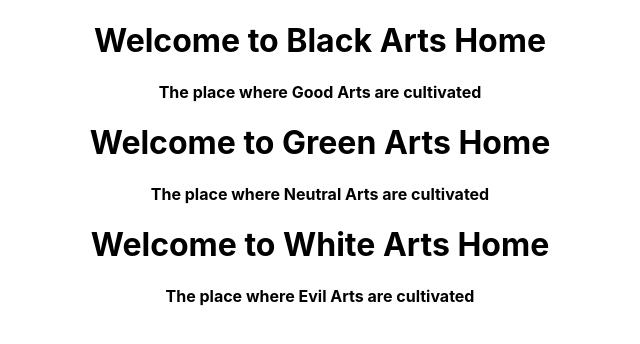
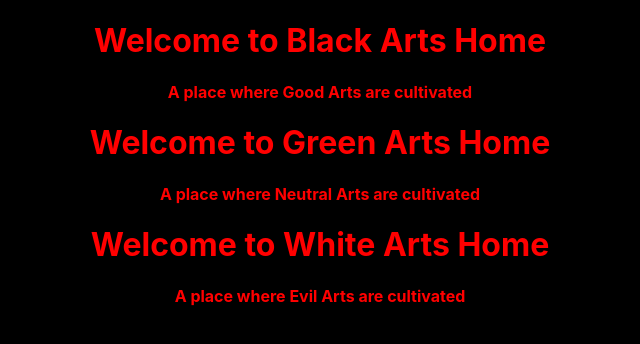
Before and after one commit to Carlj0666/black-arts-collection, a React (Create React App) app: page / in a window 1280 px wide. Shown: the top 344 px of the page, without its empty margins (320-960 px from the left). Built offline with nearby package versions, Linux system fonts and the light colour scheme.

Commit message:
small styling changes

```diff
--- a/src/Homepage.js
+++ b/src/Homepage.js
@@ -8,16 +8,20 @@
 
 // export default Homepage
 import React from 'react';
+import './App.css';
 
 class Homepage extends React.Component{
 
-
+    state = {
+        color: 'red',
+        on: true
+    }
 
     render(){
         return(
-            <div>
+            <div style={{color: this.state.color}}>
                 <h1>Welcome to {this.props.color} Arts Home</h1>
-                <h4>The place where {this.props.alignment} Arts are cultivated</h4>
+                <h4>A place where {this.props.alignment} Arts are cultivated</h4>
             </div>
         )
     }
--- a/src/index.css
+++ b/src/index.css
@@ -3,6 +3,7 @@ body {
   font-family: -apple-system, BlinkMacSystemFont, 'Segoe UI', 'Roboto', 'Oxygen',
     'Ubuntu', 'Cantarell', 'Fira Sans', 'Droid Sans', 'Helvetica Neue',
     sans-serif;
+    background-color: black;
   -webkit-font-smoothing: antialiased;
   -moz-osx-font-smoothing: grayscale;
 }
```
